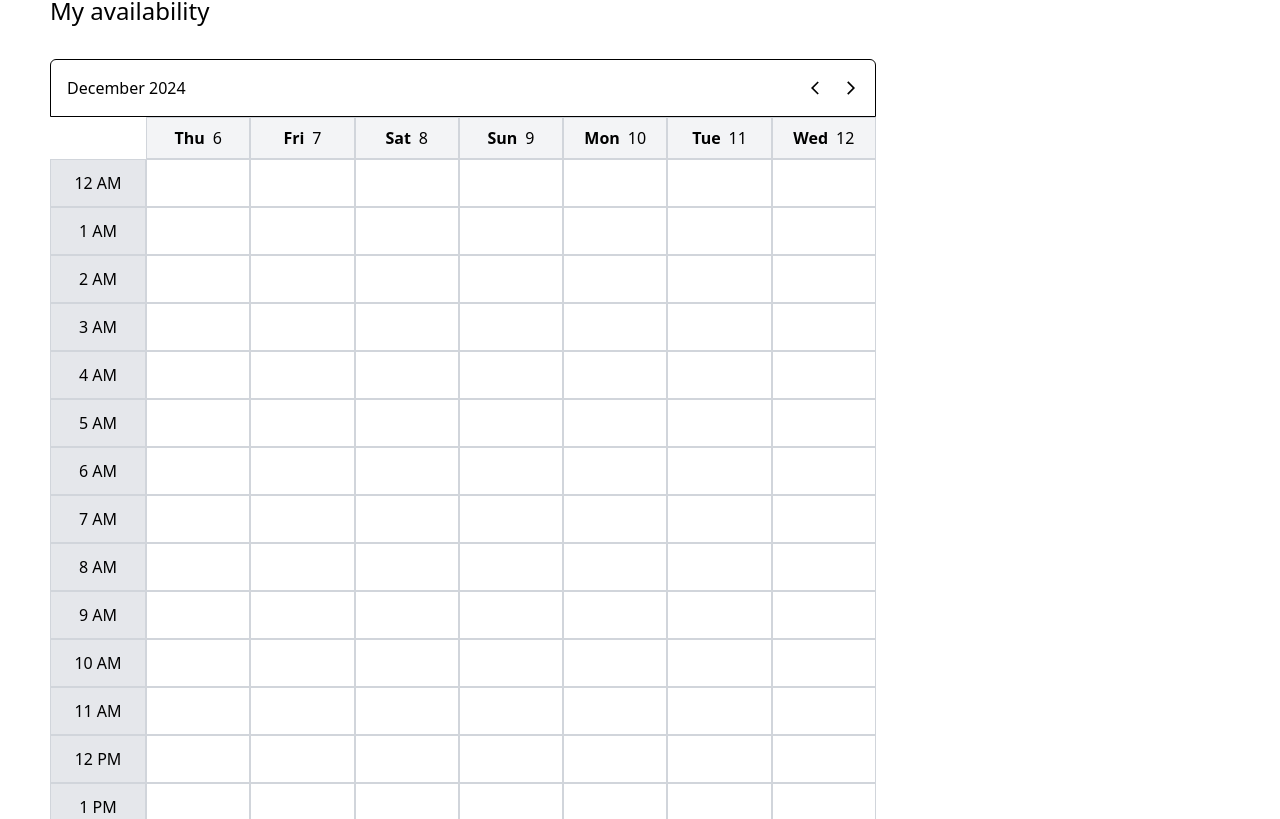
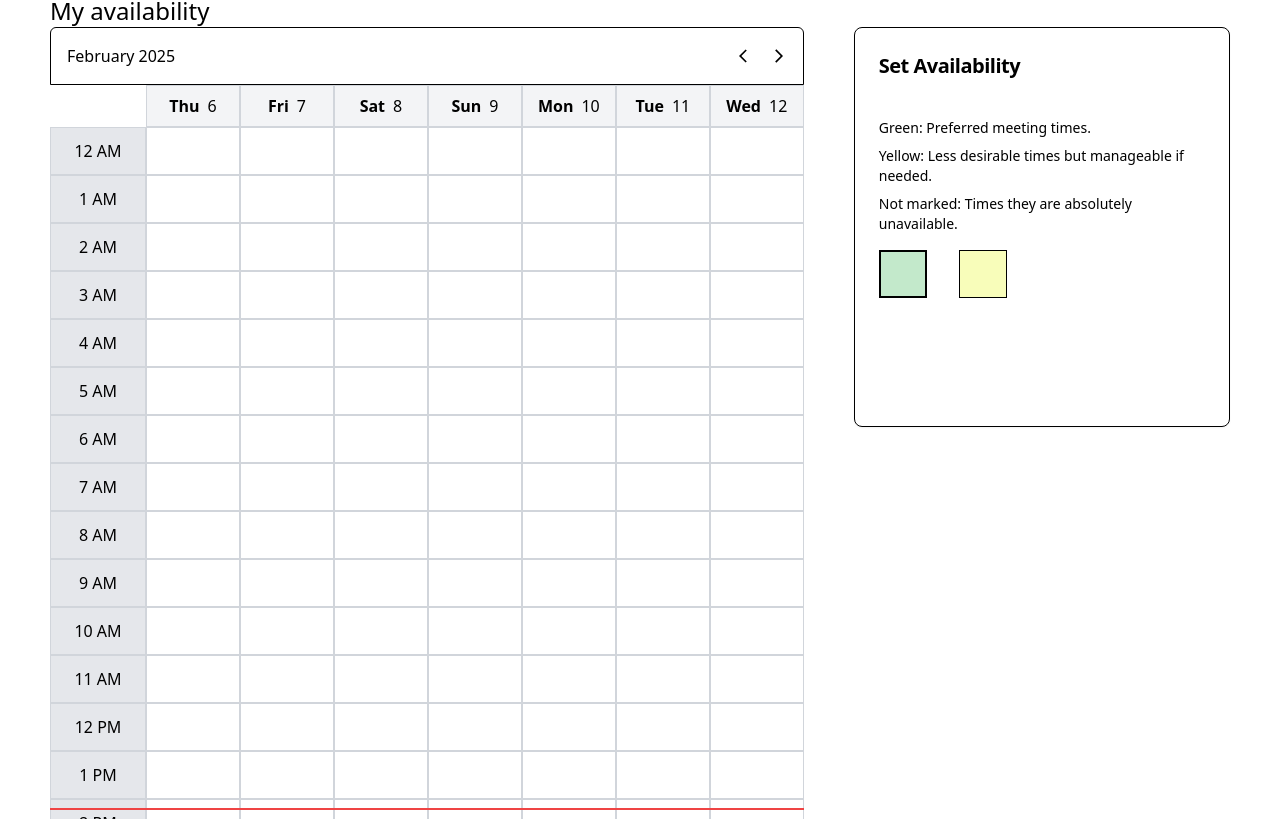
Before and after one commit to KateGoosen/UOL-CM2020-Team-36-Project-Public, a React (Vite) app in the folder frontend/: page / in a window 1280 px wide. Shown: the part 401-1220 px from the top of the page. Built offline with nearby package versions, Linux system fonts and the light colour scheme.

Commit message:
current time line

```diff
--- a/frontend/src/components/home/AvailabilityTable.tsx
+++ b/frontend/src/components/home/AvailabilityTable.tsx
@@ -1,14 +1,25 @@
-import React from "react";
+import React, { useEffect, useState } from "react";
 import {
   MdArrowBackIos as MdArrowBack,
   MdArrowForwardIos as MdArrowForward,
 } from "react-icons/md";
-import { format, addDays, startOfToday } from "date-fns";
+import {
+  format,
+  addDays,
+  startOfToday,
+  differenceInMinutes,
+  addWeeks,
+} from "date-fns";
 
 const AvailabilityTable = () => {
   const today = startOfToday();
+  const [linePosition, setLinePosition] = useState(0);
+  const [weekOffset, setWeekOffset] = useState(0);
+
+  const startOfCurrentWeek = addWeeks(today, weekOffset);
+
   const weekDays = Array.from({ length: 7 }).map((_, index) => {
-    const date = addDays(today, index);
+    const date = addDays(startOfCurrentWeek, index);
     return {
       day: format(date, "E"),
       date: format(date, "d"),
@@ -21,16 +32,37 @@ const AvailabilityTable = () => {
     return `${hour} ${period}`;
   });
 
+  useEffect(() => {
+    const updateLinePosition = () => {
+      const now = new Date();
+
+      const minutesSinceStartOfDay = now.getHours() * 60 + now.getMinutes();
+
+      const position = (minutesSinceStartOfDay / 60) * 48;
+      setLinePosition(position);
+    };
+
+    updateLinePosition();
+    const interval = setInterval(updateLinePosition, 60000);
+    return () => clearInterval(interval);
+  }, []);
+
   return (
-    <div className='flex flex-col mt-8 w-[70%]'>
+    <div className='flex flex-col w-[70%] relative'>
       {/* HEADER */}
       <div className='flex flex-row justify-between items-center p-4 border border-black rounded-t-md'>
         <div>
-          <p>December 2024</p>
+          <p>{format(startOfCurrentWeek, "MMMM yyyy")}</p>
         </div>
         <div className='flex flex-row items-center gap-4'>
-          <MdArrowBack className='cursor-pointer' />
-          <MdArrowForward className='cursor-pointer' />
+          <MdArrowBack
+            className='cursor-pointer'
+            onClick={() => setWeekOffset((prev) => prev - 1)}
+          />
+          <MdArrowForward
+            className='cursor-pointer'
+            onClick={() => setWeekOffset((prev) => prev + 1)}
+          />
         </div>
       </div>
       {/* WEEK DAYS */}
@@ -47,6 +79,7 @@ const AvailabilityTable = () => {
         ))}
       </div>
       {/* HOURS */}
+      <div className='relative'>
         {hours.map((hour, rowIndex) => (
           <div key={rowIndex} className='flex flex-row items-center'>
             {/* Hour rectangle */}
@@ -63,6 +96,14 @@ const AvailabilityTable = () => {
             ))}
           </div>
         ))}
+        {/* Current Time Red Line, only show on the current week*/}
+        {weekOffset === 0 && (
+          <div
+            className='absolute left-0 right-0 h-[2px] bg-red-500'
+            style={{ top: `${linePosition}px` }}
+          />
+        )}
+      </div>
     </div>
   );
 };
--- a/frontend/src/pages/Home.tsx
+++ b/frontend/src/pages/Home.tsx
@@ -1,4 +1,4 @@
-import React from "react";
+import React, { useState } from "react";
 import {
   Card,
   CardDescription,
@@ -8,6 +8,9 @@ import {
 import AvailabilityTable from "@/components/home/AvailabilityTable";
 
 const Home = () => {
+  const [availabilitySelection, setAvailabilitySelection] =
+    useState("available");
+
   return (
     <div>
       <div className='bg-primary h-[80px] w-full pl-[50px] flex flex-row items-center'>
@@ -36,7 +39,40 @@ const Home = () => {
         <p className='text-black font-light mt-[72px] text-2xl'>
           My availability
         </p>
-        <AvailabilityTable />
+        <div className='flex flex-row justify-around pb-[100px]'>
+          <AvailabilityTable />
+          <Card className='bg-white border border-black h-[400px] ml-[50px]'>
+            <CardHeader>
+              <CardTitle className='text-xl'>Set Availability</CardTitle>
+              <CardDescription>
+                <div className='flex flex-col gap-2 mt-8'>
+                  <p>Green: Preferred meeting times.</p>
+                  <p>Yellow: Less desirable times but manageable if needed.</p>
+                  <p>Not marked: Times they are absolutely unavailable.</p>
+                </div>
+
+                <div className='flex flex-row gap-8 mt-4'>
+                  <div
+                    className='h-12 w-12 border-black bg-secondary cursor-pointer'
+                    style={{
+                      borderWidth:
+                        availabilitySelection === "available" ? 2 : 1,
+                    }}
+                    onClick={() => setAvailabilitySelection("available")}
+                  />
+                  <div
+                    className='h-12 w-12 border-2 border-black bg-mainYellow cursor-pointer'
+                    style={{
+                      borderWidth:
+                        availabilitySelection === "mostly-available" ? 2 : 1,
+                    }}
+                    onClick={() => setAvailabilitySelection("mostly-available")}
+                  />
+                </div>
+              </CardDescription>
+            </CardHeader>
+          </Card>
+        </div>
       </div>
     </div>
   );
```
Lines whose indentation alone changed are shown as unchanged.
